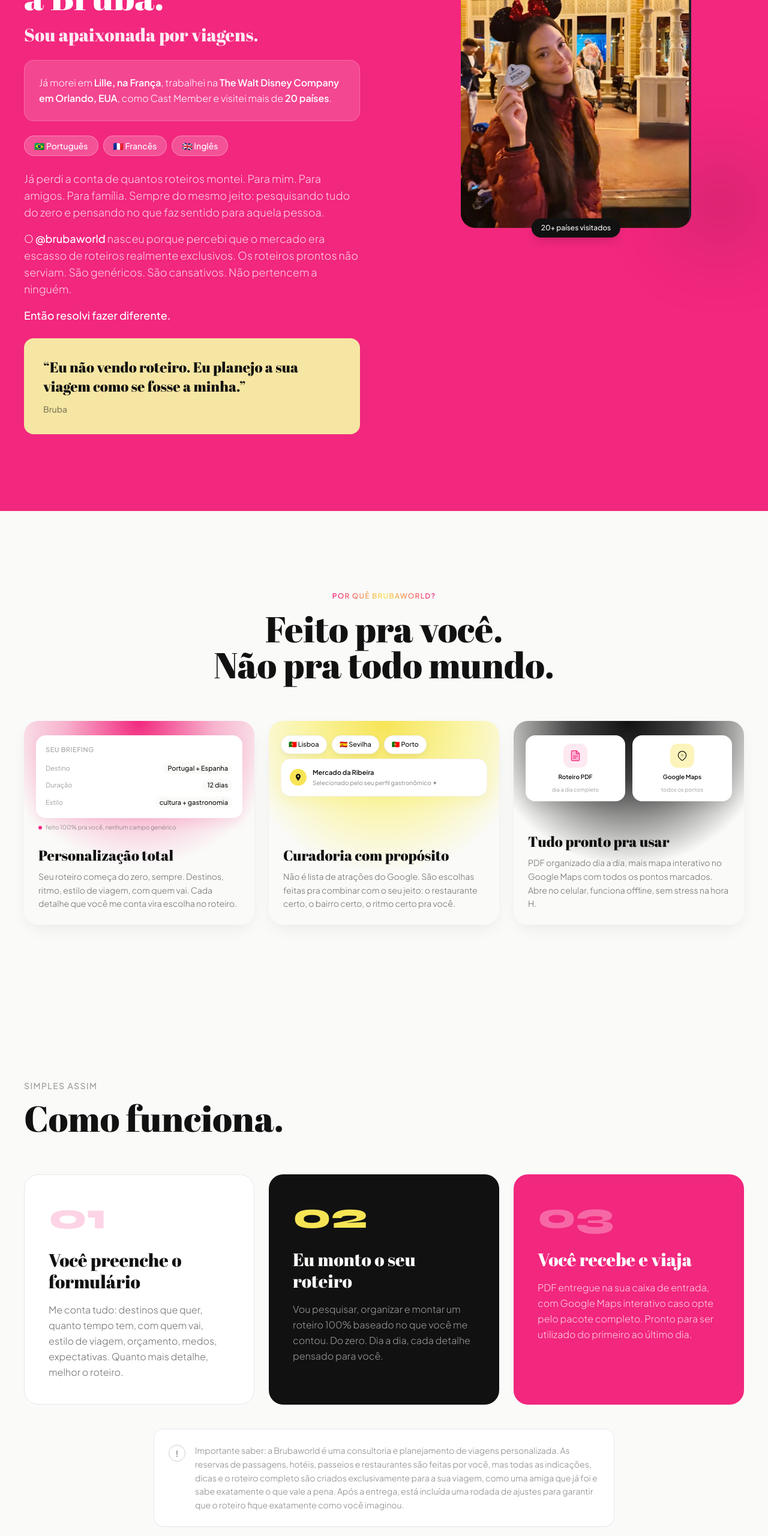
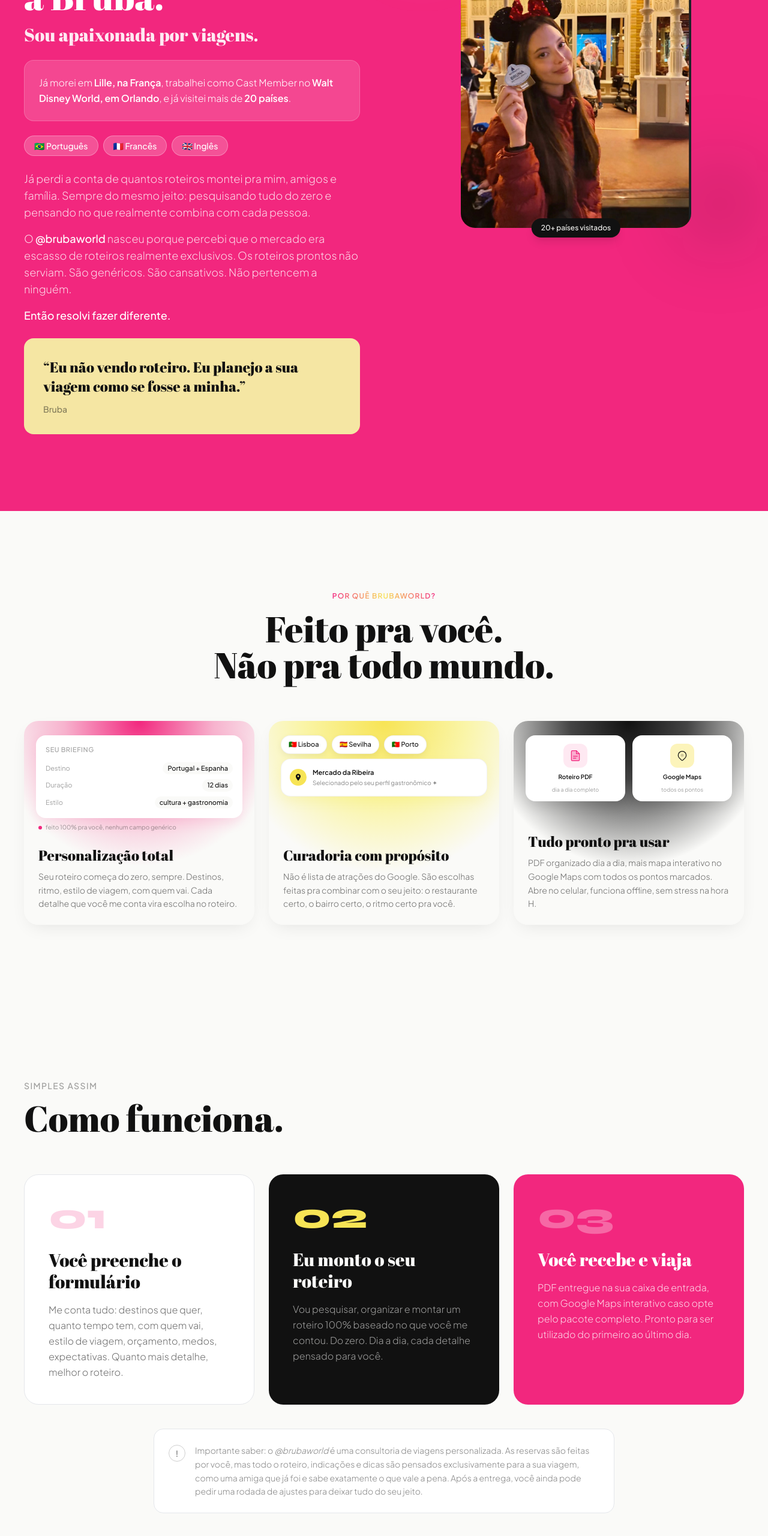
Before and after one commit to femartines22/brubaworld, a Next.js app: page / in a window 1280 px wide. Shown: the part 1220-3781 px from the top of the page at 60% size. Built offline with nearby package versions, Linux system fonts and the light colour scheme.

Commit message:
feat: ajustes v3 — about, howitworks, textos e itálicos

```diff
--- a/components/About.tsx
+++ b/components/About.tsx
@@ -52,11 +52,9 @@ export default function About() {
               <p className="font-jakarta font-light text-white text-base leading-relaxed">
                 Já morei em{" "}
                 <span className="font-semibold">Lille, na França</span>,
-                trabalhei na{" "}
-                <span className="font-semibold">
-                  The Walt Disney Company em Orlando, EUA
-                </span>
-                , como Cast Member e visitei mais de{" "}
+                trabalhei como Cast Member no{" "}
+                <span className="font-semibold">Walt Disney World, em Orlando</span>,
+                e já visitei mais de{" "}
                 <span className="font-semibold">20 países</span>.
               </p>
             </div>
@@ -76,12 +74,15 @@ export default function About() {
             {/* Body paragraphs */}
             <div className="reveal space-y-4 font-jakarta font-light text-white/80 text-base md:text-lg leading-relaxed">
               <p>
-                Já perdi a conta de quantos roteiros montei. Para mim. Para
-                amigos. Para família. Sempre do mesmo jeito: pesquisando tudo do
-                zero e pensando no que faz sentido para aquela pessoa.
+                Já perdi a conta de quantos roteiros montei pra mim, amigos e
+                família. Sempre do mesmo jeito: pesquisando tudo do zero e
+                pensando no que realmente combina com cada pessoa.
               </p>
               <p>
-                O <span className="font-medium text-white">@brubaworld</span>{" "}
+                O{" "}
+                <em className="font-medium text-white not-italic">
+                  @brubaworld
+                </em>{" "}
                 nasceu porque percebi que o mercado era escasso de roteiros
                 realmente exclusivos. Os roteiros prontos não serviam. São
                 genéricos. São cansativos. Não pertencem a ninguém.
@@ -92,7 +93,10 @@ export default function About() {
             </div>
 
             {/* Quote box */}
-            <div className="reveal rounded-2xl p-6 md:p-8" style={{ backgroundColor: "#F5E6A3" }}>
+            <div
+              className="reveal rounded-2xl p-6 md:p-8"
+              style={{ backgroundColor: "#F5E6A3" }}
+            >
               <p className="font-abril text-preto text-xl md:text-2xl leading-snug">
                 &ldquo;Eu não vendo roteiro. Eu planejo a sua viagem como se
                 fosse a minha.&rdquo;
@@ -121,7 +125,7 @@ export default function About() {
               <div className="absolute -top-6 -left-6 w-24 h-24 bg-manteiga/30 rounded-full blur-2xl pointer-events-none" />
               <div className="absolute -bottom-6 -right-6 w-32 h-32 bg-preto/20 rounded-full blur-3xl pointer-events-none" />
 
-              {/* Floating badge — sem ícone */}
+              {/* Floating badge */}
               <div className="absolute -bottom-4 left-1/2 -translate-x-1/2 bg-preto text-offwhite font-jakarta font-medium text-xs px-4 py-2 rounded-full whitespace-nowrap shadow-lg">
                 20+ países visitados
               </div>
--- a/components/HowItWorks.tsx
+++ b/components/HowItWorks.tsx
@@ -49,25 +49,25 @@ export default function HowItWorks() {
     return () => observer.disconnect();
   }, []);
 
-  const cardClass = (step: typeof steps[0]) => {
+  const cardClass = (step: (typeof steps)[0]) => {
     if (step.pink) return "bg-rosa text-white";
     if (step.dark) return "bg-preto text-offwhite";
     return "bg-white border border-preto/8";
   };
 
-  const numberClass = (step: typeof steps[0]) => {
+  const numberClass = (step: (typeof steps)[0]) => {
     if (step.pink) return "text-white/30";
     if (step.dark) return "text-manteiga";
     return "text-rosa/20";
   };
 
-  const titleClass = (step: typeof steps[0]) => {
+  const titleClass = (step: (typeof steps)[0]) => {
     if (step.pink) return "text-white";
     if (step.dark) return "text-offwhite";
     return "text-preto";
   };
 
-  const descClass = (step: typeof steps[0]) => {
+  const descClass = (step: (typeof steps)[0]) => {
     if (step.pink) return "text-white/80";
     if (step.dark) return "text-offwhite/60";
     return "text-preto/60";
@@ -97,14 +97,20 @@ export default function HowItWorks() {
               key={step.number}
               className={`reveal rounded-3xl p-8 md:p-10 flex flex-col gap-6 ${cardClass(step)}`}
             >
-              <span className={`font-syne font-extrabold text-6xl leading-none ${numberClass(step)}`}>
+              <span
+                className={`font-syne font-extrabold text-6xl leading-none ${numberClass(step)}`}
+              >
                 {step.number}
               </span>
               <div>
-                <h3 className={`font-abril text-2xl md:text-3xl leading-tight mb-4 ${titleClass(step)}`}>
+                <h3
+                  className={`font-abril text-2xl md:text-3xl leading-tight mb-4 ${titleClass(step)}`}
+                >
                   {step.title}
                 </h3>
-                <p className={`font-jakarta font-light leading-relaxed ${descClass(step)}`}>
+                <p
+                  className={`font-jakarta font-light leading-relaxed ${descClass(step)}`}
+                >
                   {step.description}
                 </p>
               </div>
@@ -116,16 +122,18 @@ export default function HowItWorks() {
         <div className="reveal mt-10 max-w-3xl mx-auto">
           <div className="flex items-start gap-4 bg-white border border-preto/8 rounded-2xl p-6">
             <div className="flex-shrink-0 w-7 h-7 rounded-full border border-preto/20 flex items-center justify-center mt-0.5">
-              <span className="font-jakarta font-semibold text-preto/50 text-sm leading-none">!</span>
+              <span className="font-jakarta font-semibold text-preto/50 text-sm leading-none">
+                !
+              </span>
             </div>
             <p className="font-jakarta font-light text-preto/50 text-sm leading-relaxed">
-              Importante saber: a Brubaworld é uma consultoria e planejamento de
-              viagens personalizada. As reservas de passagens, hotéis, passeios e
-              restaurantes são feitas por você, mas todas as indicações, dicas e
-              o roteiro completo são criados exclusivamente para a sua viagem,
-              como uma amiga que já foi e sabe exatamente o que vale a pena. Após
-              a entrega, está incluída uma rodada de ajustes para garantir que o
-              roteiro fique exatamente como você imaginou.
+              Importante saber: o{" "}
+              <em>@brubaworld</em> é uma consultoria de viagens personalizada.
+              As reservas são feitas por você, mas todo o roteiro, indicações e
+              dicas são pensados exclusivamente para a sua viagem, como uma
+              amiga que já foi e sabe exatamente o que vale a pena. Após a
+              entrega, você ainda pode pedir uma rodada de ajustes para deixar
+              tudo do seu jeito.
             </p>
           </div>
         </div>
```
